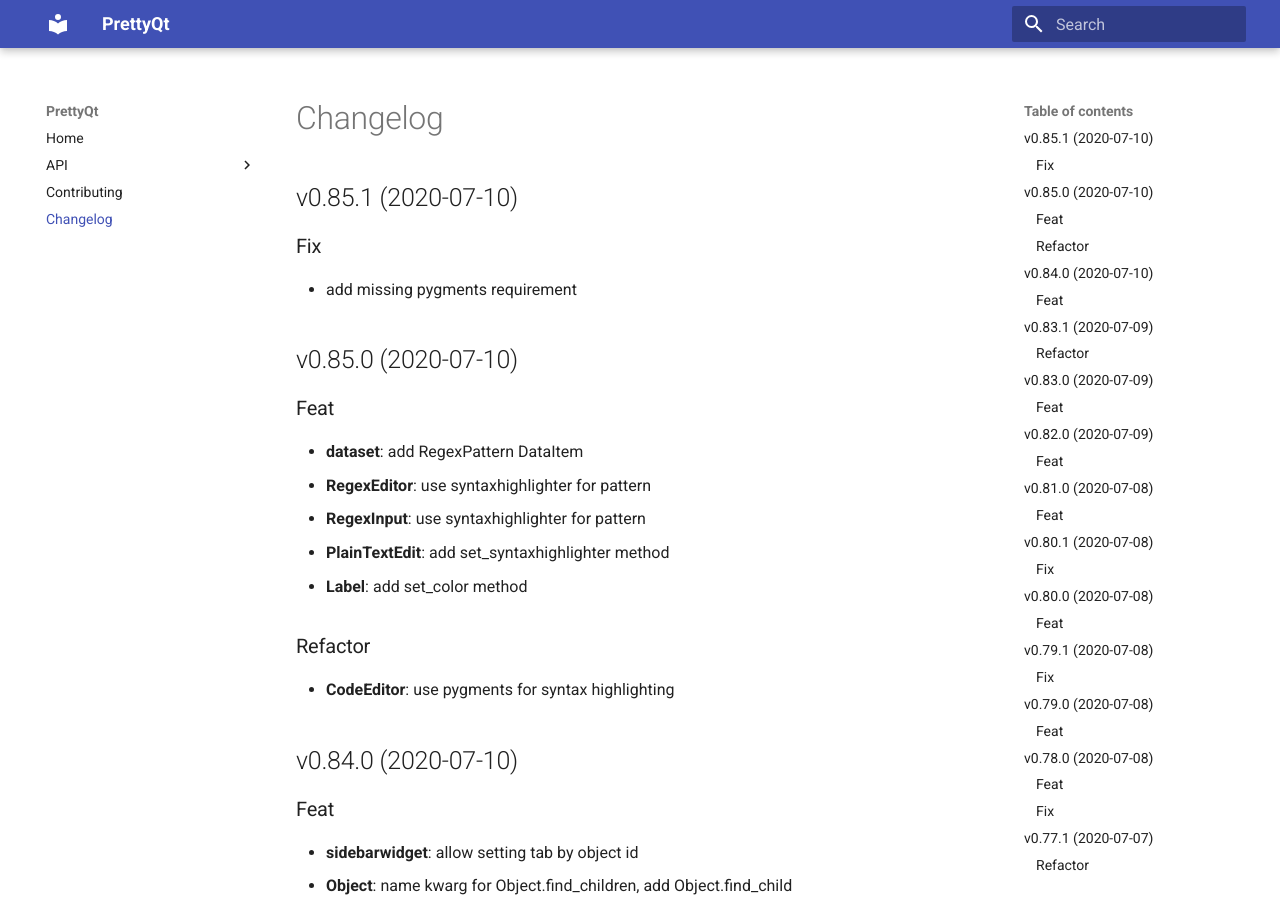
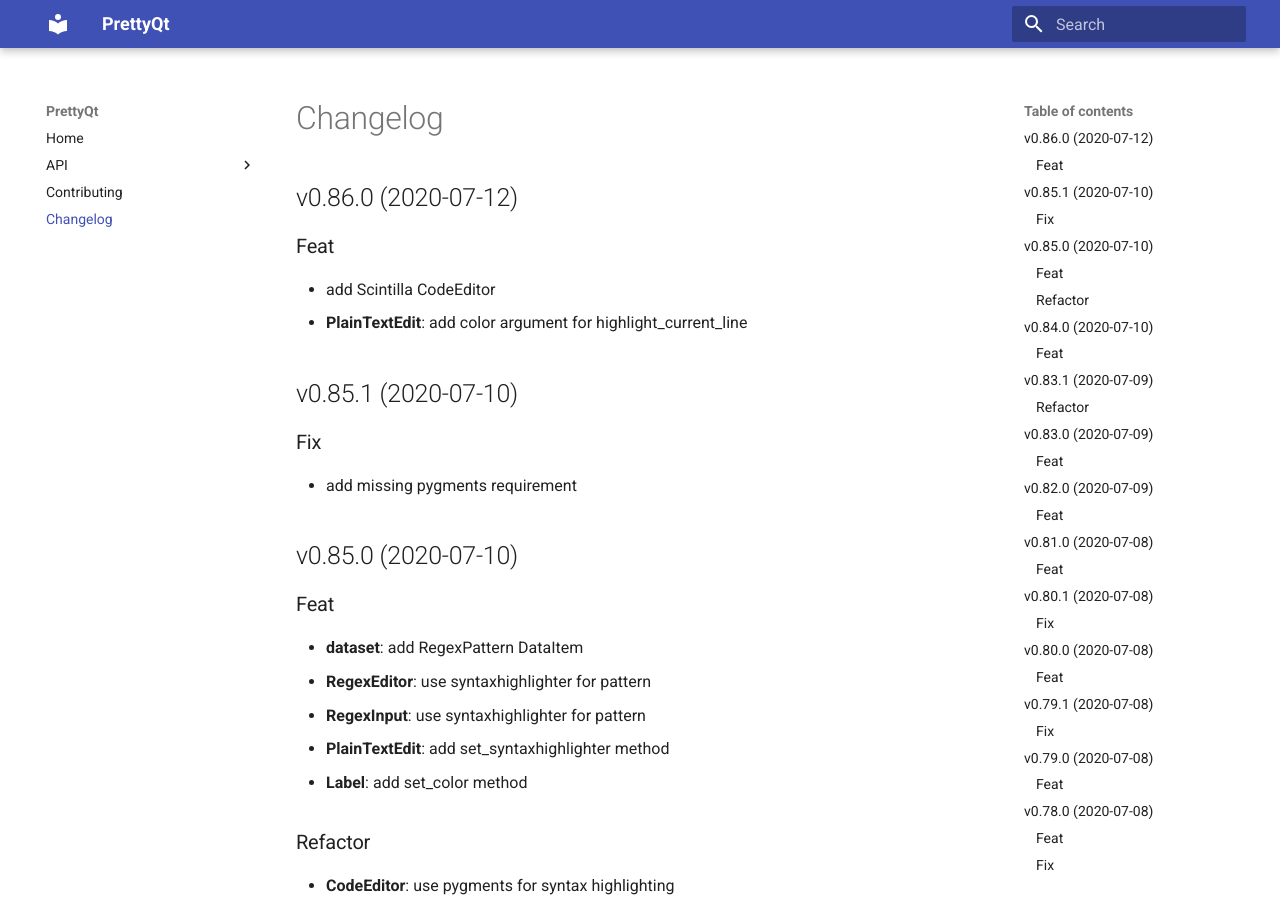
Before and after one commit to phil65/PrettyQt, an MkDocs documentation site: the page built from docs/changelog.md, in a window 1280 px wide and 900 px high. Built offline with MkDocs 1.6.1 and Material for MkDocs 9.7.7, drawn with Linux system fonts in a browser that asks for light colours.

Commit message:
bump: version 0.85.1 → 0.86.0

```diff
--- a/docs/changelog.md
+++ b/docs/changelog.md
@@ -1,3 +1,10 @@
+## v0.86.0 (2020-07-12)
+
+### Feat
+
+- add Scintilla CodeEditor
+- **PlainTextEdit**: add color argument for highlight_current_line
+
 ## v0.85.1 (2020-07-10)
 
 ### Fix
--- a/prettyqt/__init__.py
+++ b/prettyqt/__init__.py
@@ -4,7 +4,7 @@
 
 __author__ = """Philipp Temminghoff"""
 __email__ = "phil65@kodi.tv"
-__version__ = "0.85.1"
+__version__ = "0.86.0"
 
 
 __all__ = [
--- a/pyproject.toml
+++ b/pyproject.toml
@@ -1,6 +1,6 @@
 [tool.poetry]
 name = "PrettyQt"
-version = "0.85.1"
+version = "0.86.0"
 description = "A pythonic layer on top of qtpy"
 readme = 'docs/index.md'
 repository = "https://github.com/phil65/prettyqt"
@@ -125,7 +125,7 @@ exclude = '''
 '''
 [tool.commitizen]
 name = "cz_conventional_commits"
-version = "0.85.1"
+version = "0.86.0"
 tag_format = "v$version"
 version_files = [
     "prettyqt/__init__.py:__version__",
--- a/setup.cfg
+++ b/setup.cfg
@@ -1,5 +1,5 @@
 [bumpversion]
-current_version = 0.85.1
+current_version = 0.86.0
 commit = True
 tag = True
 
--- a/setup.py
+++ b/setup.py
@@ -40,6 +40,6 @@ setup(
     packages=find_packages(),
     test_suite="tests",
     url="https://github.com/phil65/prettyqt",
-    version="0.85.1",
+    version="0.86.0",
     zip_safe=False,
 )
```
Also changed, not shown: CHANGELOG.md (+7 -0 lines).
